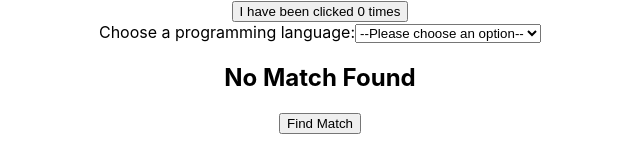
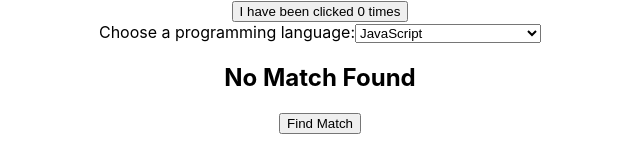
Before and after one commit to Nerds-International/nerd-code-frontend, a React (Create React App) app: page / in a window 1280 px wide. Shown: the top 160 px of the page, without its empty margins (320-960 px from the left). Built offline with nearby package versions, Linux system fonts and the light colour scheme.

Commit message:
wip: store instead of context

```diff
--- a/src/App.js
+++ b/src/App.js
@@ -2,15 +2,12 @@ import "./App.css";
 import Battle from "./components/battle/Battle";
 import { observer } from "mobx-react-lite";
 import { useState } from "react";
-import { LanguageProvider } from "./context/ProgrammingLanguageContext";
 
 const App = observer(() => {
   return (
     <div className="App">
       <MyButton />
-      <LanguageProvider>
-        <Battle />
-      </LanguageProvider>
+      <Battle />
     </div>
   );
 });
--- a/src/components/battle/Battle.jsx
+++ b/src/components/battle/Battle.jsx
@@ -1,7 +1,7 @@
 import "./Battle.css";
 import { observer } from "mobx-react-lite";
 import { useState } from "react";
-import { useProgrammingLanguage } from "../../context/ProgrammingLanguageContext";
+import { languageStore } from "../../store/LanguageStore";
 import BattleScreen from "../battle_screen/BattleScreen";
 
 const Battle = observer(() => {
@@ -17,7 +17,7 @@ export default Battle;
 function MatchFinder() {
   const [match, setMatch] = useState(false);
   const [loading, setLoading] = useState(false);
-  const { language, setLanguage } = useProgrammingLanguage();
+  const { Languages, getCurrentLanguage, setCurrentLanguage } = languageStore;
 
   async function findMatch() {
     setLoading(true);
@@ -46,12 +46,12 @@ function MatchFinder() {
         <label htmlFor="language-select">Choose a programming language:</label>
         <select
           id="language-select"
-          value={language}
-          onChange={(e) => setLanguage(e.target.value)}
+          value={getCurrentLanguage()}
+          onChange={(e) => setCurrentLanguage(e.target.value)}
         >
           <option value="">--Please choose an option--</option>
-          <option value="javascript">JavaScript</option>
-          <option value="python">Python</option>
+          <option value={Languages.JAVASCRIPT}>JavaScript</option>
+          <option value={Languages.PYTHON}>Python</option>
         </select>
       </div>
       {match ? (
--- a/src/components/battle_screen/BattleScreen.jsx
+++ b/src/components/battle_screen/BattleScreen.jsx
@@ -1,9 +1,9 @@
 import "./BattleScreen.css";
 import { observer } from "mobx-react-lite";
-//import { useState } from "react";
-//import { useProgrammingLanguage } from "../../context/ProgrammingLanguageContext";
-//import { Prism as SyntaxHighlighter } from "react-syntax-highlighter";
-//import { solarizedlight } from "react-syntax-highlighter/dist/esm/styles/prism";
+import { useState } from "react";
+import { languageStore } from "../../store/LanguageStore";
+import { Prism as SyntaxHighlighter } from "react-syntax-highlighter";
+import { solarizedlight } from "react-syntax-highlighter/dist/esm/styles/prism";
 
 const BattleScreen = observer(() => {
   return (
@@ -20,7 +20,32 @@ const BattleScreen = observer(() => {
 export default BattleScreen;
 
 function BattleWindows() {
-  //const { language, setLanguage } = useProgrammingLanguage();
-
-  return "sss";
+  const { getCurrentLanguage } = languageStore;
+  const [code1, setCode1] = useState("");
+  const [code2, setCode2] = useState("");
+  return (
+    <div>
+      <h1>This is the Test Page!</h1>
+      <h2>Code Block 1</h2>
+      <SyntaxHighlighter language={getCurrentLanguage()} style={solarizedlight}>
+        <textarea
+          value={code1}
+          onChange={(e) => setCode1(e.target.value)}
+          rows={100}
+          cols={50}
+        />
+        {code1}
+      </SyntaxHighlighter>
+      <h2>Code Block 2</h2>
+      <textarea
+        value={code2}
+        onChange={(e) => setCode2(e.target.value)}
+        rows={100}
+        cols={50}
+      />
+      <SyntaxHighlighter language={getCurrentLanguage()} style={solarizedlight}>
+        {code2}
+      </SyntaxHighlighter>
+    </div>
+  );
 }
--- a/src/context/ProgrammingLanguageContext.js
+++ /dev/null
@@ -1,15 +0,0 @@
-import { createContext, useState, useContext } from "react";
-
-const ProgrammingLanguageContext = createContext();
-
-export const LanguageProvider = ({ children }) => {
-  const [language, setLanguage] = useState("");
-  return (
-    <ProgrammingLanguageContext.Provider value={{ language, setLanguage }}>
-      {children}
-    </ProgrammingLanguageContext.Provider>
-  );
-};
-
-export const useProgrammingLanguage = () =>
-  useContext(ProgrammingLanguageContext);
--- /dev/null
+++ b/src/store/LanguageStore.js
@@ -0,0 +1,26 @@
+import { makeAutoObservable } from "mobx";
+
+class LanguageStore {
+  Languages = {
+    PYTHON: "python",
+    JAVASCRIPT: "javascript",
+  };
+
+  current_lang = this.Languages.JAVASCRIPT;
+
+  constructor() {
+    makeAutoObservable(this);
+  }
+
+  getCurrentLanguage = () => {
+    return this.current_lang;
+  };
+
+  setCurrentLanguage = (lang) => {
+    if (Object.values(this.Languages).includes(lang)) {
+      this.current_lang = lang;
+    }
+  };
+}
+
+export const languageStore = new LanguageStore();
```
